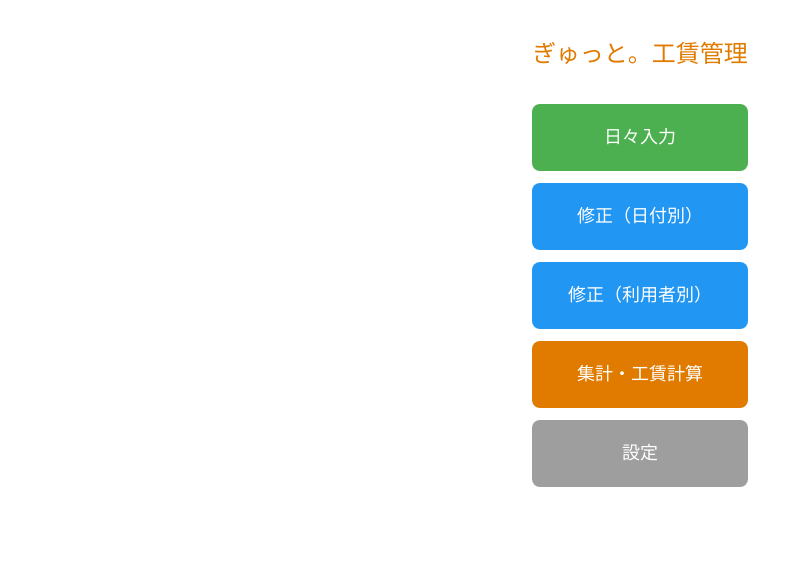
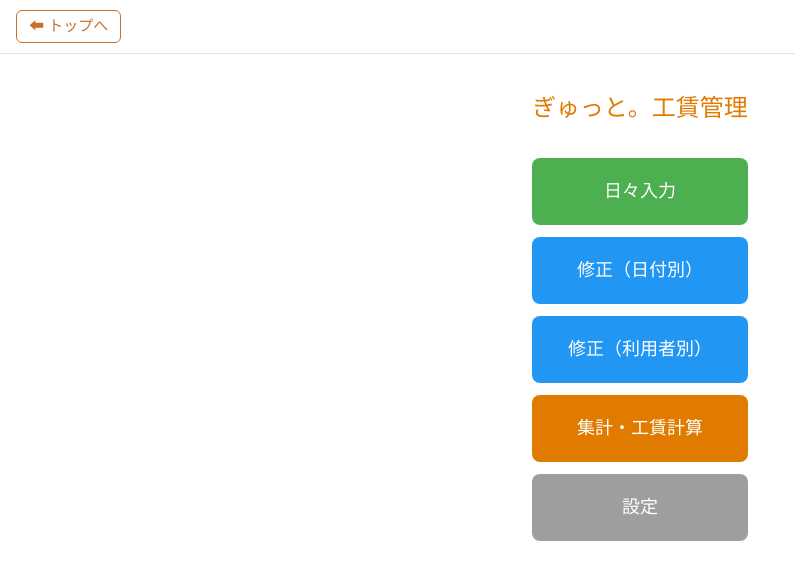
Before and after one commit to miki-uchiyama/kochin, a Next.js app in the folder kochin-v2/: page / in a window 1280 px wide. Shown: the top 580 px of the page, without its empty margins (0-795 px from the left). Built offline with nearby package versions, Linux system fonts and the light colour scheme.

Commit message:
全ページにトップへ戻るリンクを追加

```diff
--- a/kochin-v2/src/app/layout.tsx
+++ b/kochin-v2/src/app/layout.tsx
@@ -1,6 +1,7 @@
 import type { Metadata } from "next";
 import { Geist, Geist_Mono } from "next/font/google";
 import "./globals.css";
+import Link from "next/link";
 
 const geistSans = Geist({
   variable: "--font-geist-sans",
@@ -13,8 +14,8 @@ const geistMono = Geist_Mono({
 });
 
 export const metadata: Metadata = {
-  title: "Create Next App",
-  description: "Generated by create next app",
+  title: "ぎゅっと。工賃管理",
+  description: "ぎゅっと。工賃管理システム",
 };
 
 export default function RootLayout({
@@ -24,10 +25,31 @@ export default function RootLayout({
 }>) {
   return (
     <html
-      lang="en"
+      lang="ja"
       className={`${geistSans.variable} ${geistMono.variable} h-full antialiased`}
     >
-      <body className="min-h-full flex flex-col">{children}</body>
+      <body className="min-h-full flex flex-col">
+        <header style={{
+          padding: '10px 16px',
+          borderBottom: '1px solid #e0e0e0',
+          background: '#fff',
+          display: 'flex',
+          alignItems: 'center',
+          gap: '12px',
+        }}>
+          <Link href="/" style={{
+            fontSize: '15px',
+            color: '#c8702a',
+            textDecoration: 'none',
+            border: '1px solid #c8702a',
+            padding: '4px 12px',
+            borderRadius: '6px',
+          }}>
+            ⬅ トップへ
+          </Link>
+        </header>
+        {children}
+      </body>
     </html>
   );
 }
```
